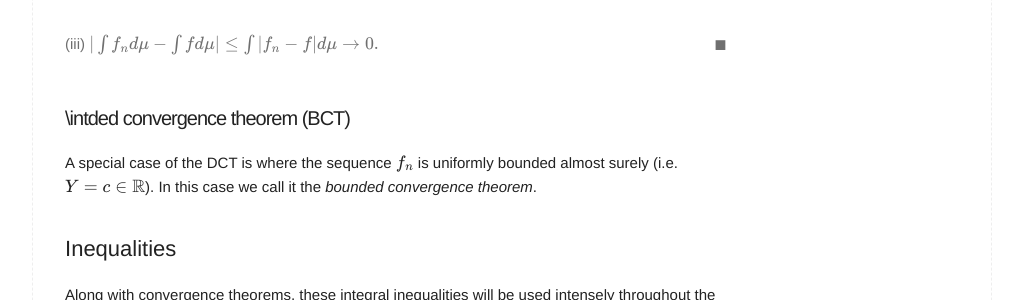
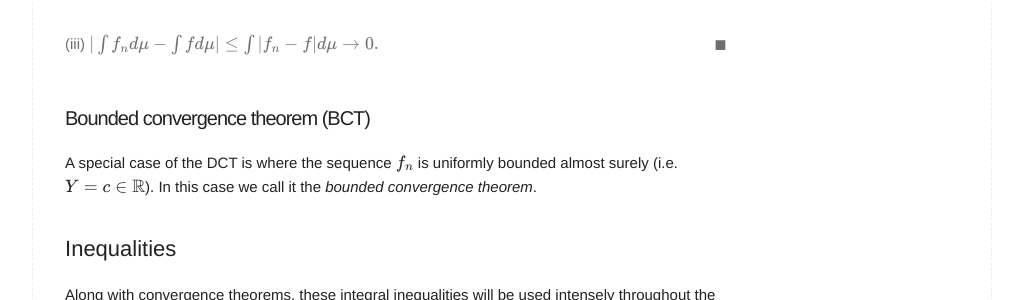
Before and after one commit to naturale0/naturale0.github.io, a Jekyll site: the page built from _posts/2020-12-19-[PTE] 1.5 Convergence theorems and inequalities.md, in a window 1280 px wide and 900 px high, scrolled down 2490 px. Shown: the part 153-453 px from the top of the window, without its empty margins (128-1151 px from the left). Built offline with Jekyll 4.4.1, drawn with Linux system fonts in a browser that asks for light colours; formulas are drawn with MathJax 3; comment, search, counter and statistics services are not loaded.

Commit message:
Update 2020-12-19-[PTE] 1.5 Convergence theorems and inequalities.md

```diff
--- a/_posts/2020-12-19-[PTE] 1.5 Convergence theorems and inequalities.md
+++ b/_posts/2020-12-19-[PTE] 1.5 Convergence theorems and inequalities.md
@@ -108,7 +108,7 @@ $$<br>
 </div>
 <br>
 
-### \intded convergence theorem (BCT)
+### Bounded convergence theorem (BCT)
 A special case of the DCT is where the sequence $\{f_n\}$ is uniformly bounded almost surely (i.e. $Y = c \in \mathbb{R}$). In this case we call it the *bounded convergence theorem*.
 <br><br>
 
```
